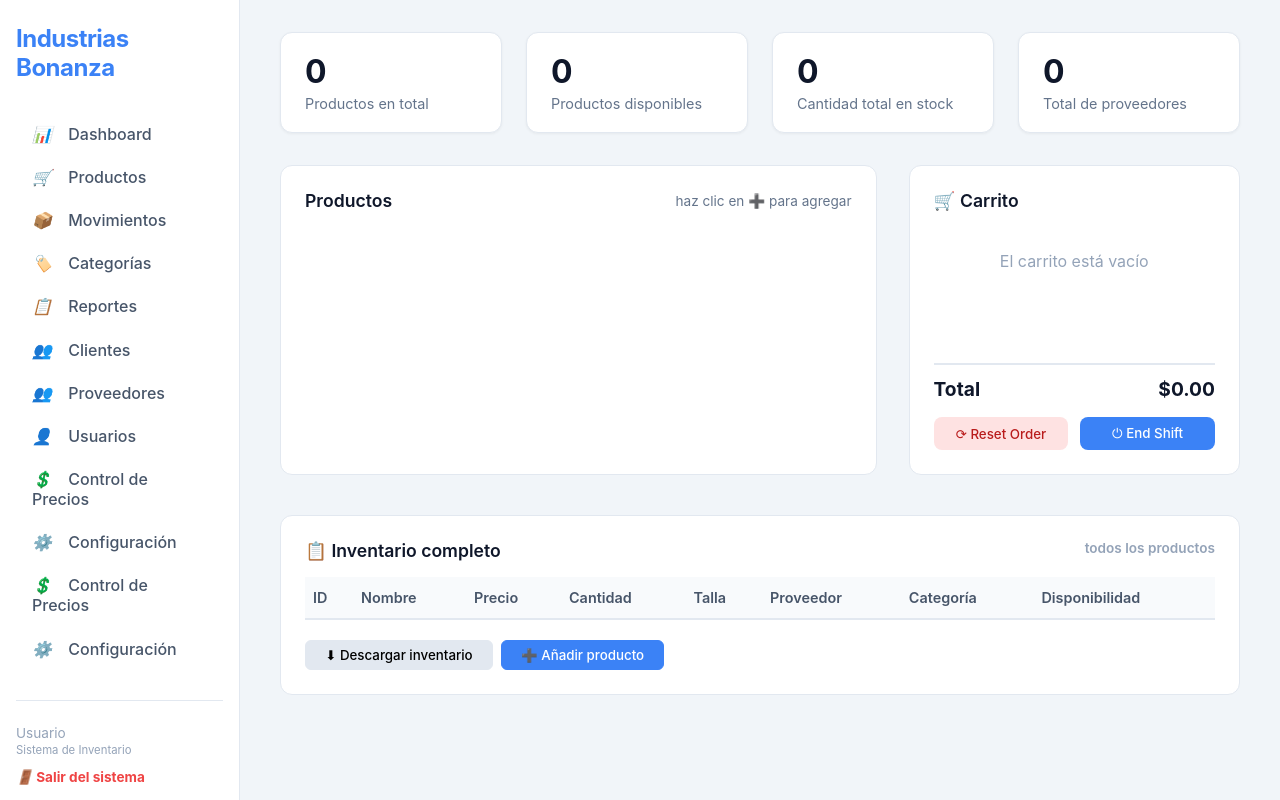
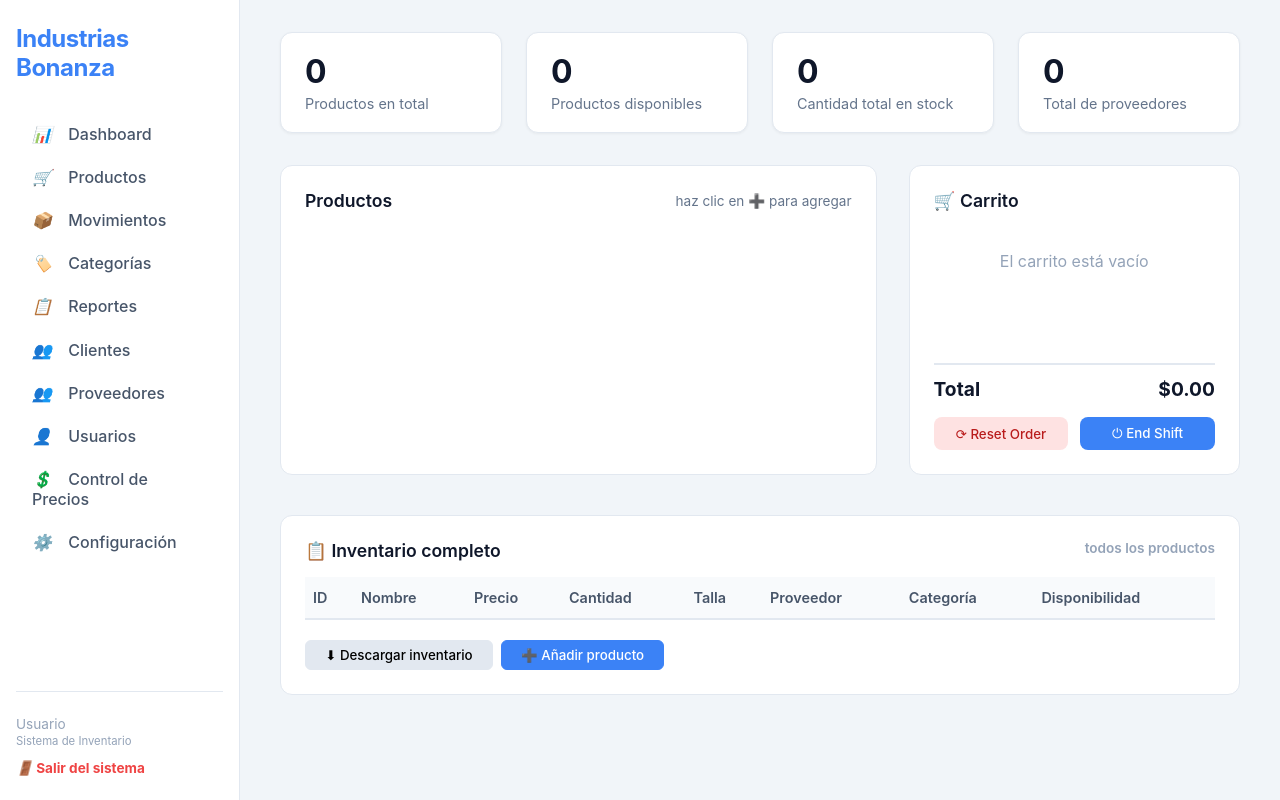
Before and after one commit to Sistema-Bonanza/SistemaBonanza, a PHP site: page /app/views/dashboard.php in a window 1280 px wide. Run offline with PHP 8.4, Linux system fonts and the light colour scheme; the visitor is signed in with stand-in values (Sample User, id 1); lists and menus that the app fills with data are empty.

```diff
--- a/app/views/layouts/sidebar.php
+++ b/app/views/layouts/sidebar.php
@@ -12,8 +12,6 @@
         <a href="index.php?controller=cliente&action=tablaClientes"><i>👥</i> Clientes</a>
         <a href="index.php?controller=proveedor&action=tablaProveedores"><i>👥</i> Proveedores</a>
         <a href="index.php?controller=usuario&action=formusuario"><i>👤</i> Usuarios</a>
-        <a href="#"><i>💲</i> Control de Precios</a>
-        <a href="index.php?controller=Presentacion&action=menuConfig"><i>⚙️</i> Configuración</a>
         <a href="index.php?controller=precio&action=tablaPrecios"><i>💲</i> Control de Precios</a>
         <a href="#"><i>⚙️</i> Configuración</a>
     </nav>
```
